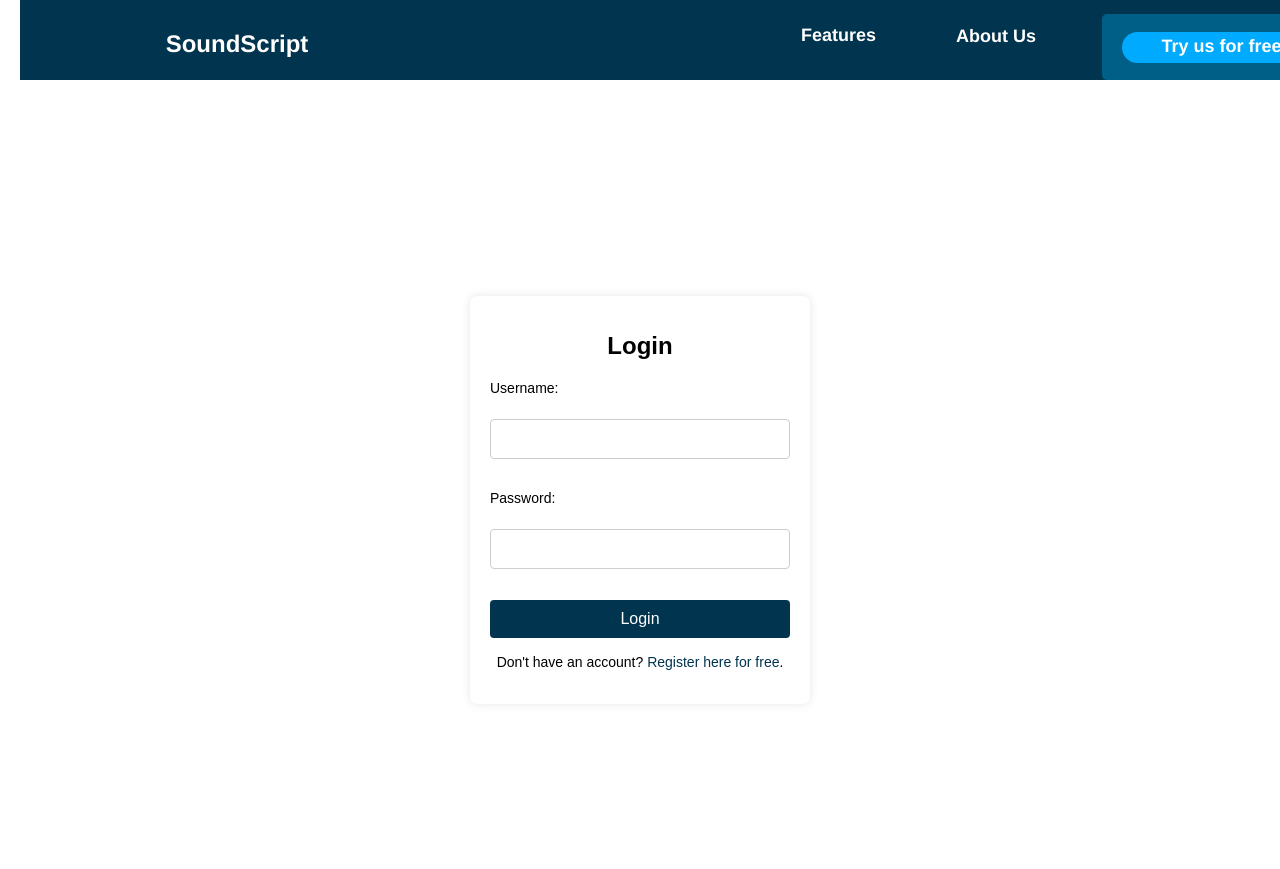
After one commit to CorneliusNgure/SoundScript, a Flask app: page /login in a window 1280 px wide. The commit adds this page. Shown: the top 869 px of the page. Run offline with Flask 3, Linux system fonts and the light colour scheme.

Commit message:
deployment of registration and login pages

```diff
--- a/src/frontend/static/CSS/styles.css
+++ b/src/frontend/static/CSS/styles.css
@@ -10,17 +10,8 @@
   background-color: #ffffff;
   overflow-x: hidden;
   width: 1440px;
-  height: 2752px;
+  height: 2430px;
   position: relative;
-}
-
-.frame .header {
-  position: absolute;
-  width: 1442px;
-  height: 1123px;
-  top: 0;
-  left: -2px;
-  background-color: transparent;
 }
 
 .frame .overlap {
@@ -47,17 +38,19 @@
 }
 
 .frame .overlap-group {
-  position: relative;
+  position: fixed;
+  top: 0px;
   width: 1440px;
   height: 80px;
   background-color: #00344f;
+  z-index: 1000;
 }
 
 .frame .text-wrapper {
   position: absolute;
   width: 164px;
   height: 52px;
-  top: 25px;
+  top: 30px;
   left: 135px;
   font-family: "Inknut Antiqua-Bold", Helvetica;
   font-weight: 700;
@@ -93,10 +86,10 @@
 
 .frame .text-wrapper-3 {
   position: absolute;
-  width: 96px;
+  width: 102px;
   height: 23px;
   top: 12px;
-  left: 166px;
+  left: 163px;
   font-family: "Inknut Antiqua-Bold", Helvetica;
   font-weight: 700;
   color: #ffffff;
@@ -134,7 +127,7 @@
   position: absolute;
   width: 197px;
   height: 46px;
-  top: 0;
+  bottom: -12px;
   left: 1px;
   font-family: "Inknut Antiqua-Bold", Helvetica;
   font-weight: 700;
@@ -143,14 +136,13 @@
   text-align: center;
   letter-spacing: 0;
   line-height: normal;
-  padding-top: 12px
 }
 
 .frame .title {
   position: absolute;
   width: 1141px;
   height: 312px;
-  top: 393px;
+  top: 165px;
   left: 153px;
 }
 
@@ -917,3 +909,172 @@
   letter-spacing: 0;
   line-height: normal;
 }
+
+/* register.html styling */
+body {
+  margin: 0;
+  font-family: Arial, sans-serif;
+  display: flex;
+  flex-direction: column;
+  align-items: center;
+  justify-content: center;
+  height: 100vh;
+  background-color: #f0f0f0;
+}
+
+.nav-bar {
+  position: fixed;
+  top: 0;
+  width: 100%;
+  height: 80px;
+  background-color: #00344f;
+  color: white;
+  display: flex;
+  justify-content: space-between;
+  align-items: center;
+  padding: 0 20px;
+  z-index: 1000;
+}
+
+.nav-bar .text-wrapper {
+  font-size: 24px;
+  font-weight: bold;
+}
+
+.nav-bar-right {
+  display: flex;
+  gap: 20px;
+}
+
+.nav-bar-right .contact-button {
+  background-color: #005f87;
+  padding: 10px 20px;
+  border-radius: 5px;
+}
+
+.nav-bar-right .contact-button:hover {
+  background-color: #004d6b;
+}
+
+.container {
+  background-color: white;
+  padding: 40px;
+  border-radius: 10px;
+  box-shadow: 0 0 10px rgba(0, 0, 0, 0.1);
+  text-align: center;
+  margin-top: 100px;
+  max-width: 400px;
+  width: 100%;
+}
+
+.container h1 {
+  margin-bottom: 20px;
+  font-size: 24px;
+}
+
+.container form {
+  display: flex;
+  flex-direction: column;
+  gap: 15px;
+}
+
+.container label {
+  font-size: 14px;
+  text-align: left;
+}
+
+.container input {
+  padding: 10px;
+  font-size: 16px;
+  border: 1px solid #ccc;
+  border-radius: 5px;
+  width: 100%;
+  box-sizing: border-box;
+}
+
+.container button {
+  padding: 10px;
+  font-size: 16px;
+  background-color: #00344f;
+  color: white;
+  border: none;
+  border-radius: 5px;
+  cursor: pointer;
+  transition: background-color 0.3s;
+}
+
+.container button:hover {
+  background-color: #005f87;
+}
+
+.container p {
+  font-size: 14px;
+}
+
+.container a {
+  color: #00344f;
+  text-decoration: none;
+}
+
+.container a:hover {
+  text-decoration: underline;
+}
+/* end of register styling*/
+
+/* Additional specific styles for login form */
+.container {
+  position: absolute;
+  top: 50%;
+  left: 50%;
+  transform: translate(-50%, -50%);
+  width: 300px;
+  padding: 20px;
+  background-color: #ffffff;
+  box-shadow: 0px 0px 10px rgba(0, 0, 0, 0.1);
+  border-radius: 8px;
+}
+.container h1 {
+  text-align: center;
+  margin-bottom: 20px;
+}
+.container form {
+  display: flex;
+  flex-direction: column;
+}
+.container label {
+  margin-bottom: 8px;
+}
+.container input[type="text"],
+.container input[type="password"] {
+  padding: 10px;
+  margin-bottom: 16px;
+  border: 1px solid #ccc;
+  border-radius: 4px;
+  font-size: 16px;
+}
+.container button[type="submit"] {
+  padding: 10px;
+  background-color: #00344f;
+  color: #ffffff;
+  border: none;
+  border-radius: 4px;
+  cursor: pointer;
+  font-size: 16px;
+}
+.container button[type="submit"]:hover {
+  background-color: #001f2e;
+}
+.container p {
+  margin-top: 16px;
+  text-align: center;
+  font-size: 14px;
+}
+.container a {
+  color: #00344f;
+  text-decoration: none;
+}
+.container a:hover {
+  text-decoration: underline;
+}
+
+/* end of styles for login form */
--- /dev/null
+++ b/src/frontend/templates/login.html
@@ -0,0 +1,45 @@
+<!DOCTYPE html>
+<html lang="en">
+<head>
+    <meta charset="UTF-8">
+    <meta name="viewport" content="width=device-width, initial-scale=1.0">
+    <title>Login</title>
+    <link rel="stylesheet" href="../static/css/styles.css">
+</head>
+<body>
+    <div class="frame">
+        <div class="div">
+            <header class="header">
+                <div class="overlap">
+                    <div class="nav-bar">
+                        <div class="overlap-group">
+                            <div class="text-wrapper">SoundScript</div>
+                            <div class="nav-bar-right">
+                                <div class="text-wrapper-2">Features</div>
+                                <div class="text-wrapper-3">About Us</div>
+                                <div class="contact-button">
+                                    <div class="overlap-group-2">
+                                        <div class="rectangle"></div>
+                                        <div class="text-wrapper-4">Try us for free</div>
+                                    </div>
+                                </div>
+                            </div>
+                        </div>
+                    </div>
+                </div>
+            </header>
+            <div class="container">
+                <h1>Login</h1>
+                <form action="/login" method="POST">
+                    <label for="username">Username:</label>
+                    <input type="text" id="username" name="username" required>
+                    <label for="password">Password:</label>
+                    <input type="password" id="password" name="password" required>
+                    <button type="submit">Login</button>
+                </form>
+                <p>Don't have an account? <a href="{{ url_for('register') }}">Register here for free</a>.</p>
+            </div>
+        </div>
+    </div>
+</body>
+</html>
```
Also changed, not shown: other parts of src/frontend/static/CSS/styles.css (+27 -27 lines), requirements.txt (+8 -0 lines), src/frontend/templates/index.html (renamed from src/frontend/index.html, +11 -11 lines), src/frontend/templates/register.html (added, +32 -0 lines), src/frontend/static/images/Secure-and-Private-1.png (renamed from src/frontend/static/images/Secure-and-Private 1.png), src/frontend/static/images/x.png (renamed from src/frontend/static/images/twitter.png).
